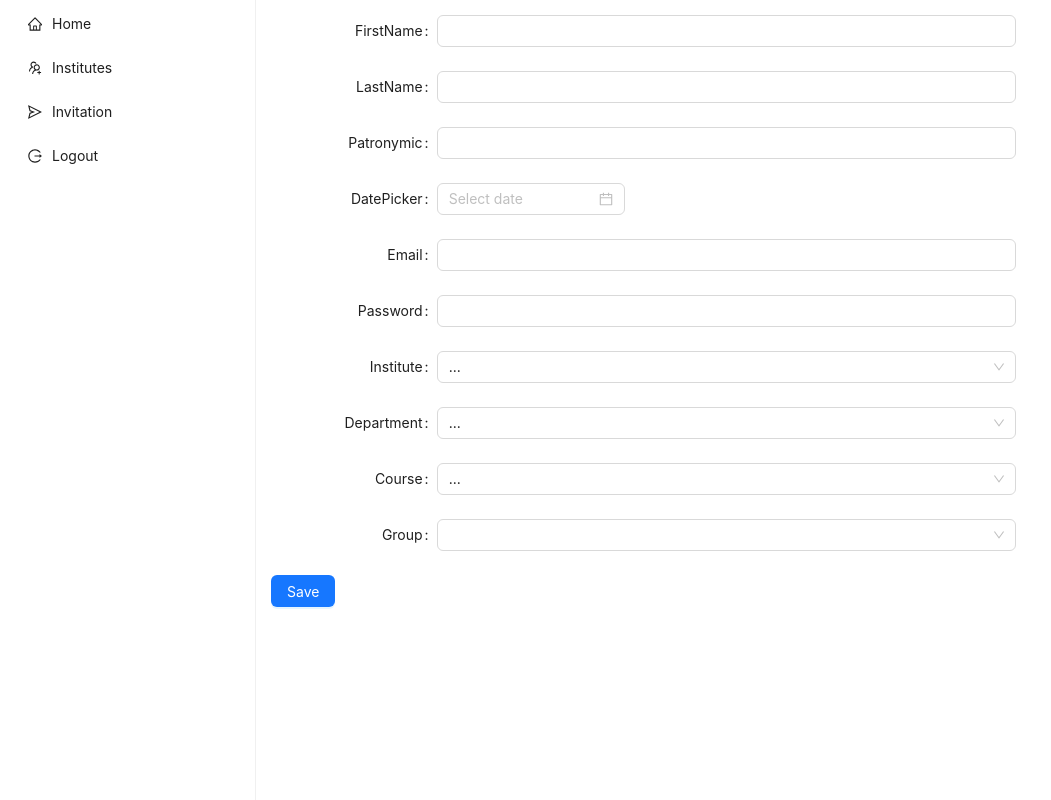
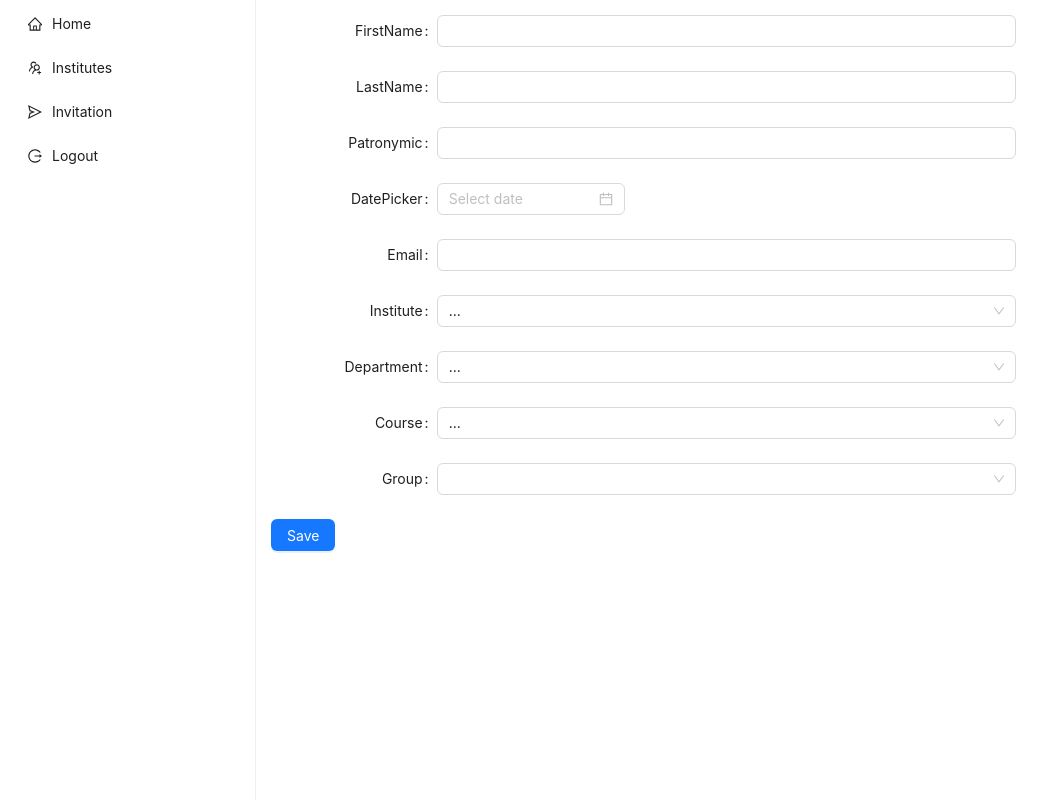
Before and after one commit to Siranush-0194/U-Team-Front, a React (Create React App) app: page /dashboard/invitation in a window 1280 px wide. Shown: the whole page, without its empty margins (0-1051 px from the left). Built offline with nearby package versions, Linux system fonts and the light colour scheme; no server answers; sample sign-in values are in the browser's storage.

Commit message:
fic port

```diff
--- a/src/pages/Dashboard/Invitation/Invitation.jsx
+++ b/src/pages/Dashboard/Invitation/Invitation.jsx
@@ -144,13 +144,7 @@ const Invitation = () => {
           <Input />
         </Form.Item>
 
-        <Form.Item
-          name='password'
-         label="Password"
 
-         >
-          <Input type="password"/>
-        </Form.Item>
 
         <Form.Item label="Institute" name='instituteId'>
             <Select  defaultValue="..." options={institutes} onChange={handleChangeInstitute} />
```
